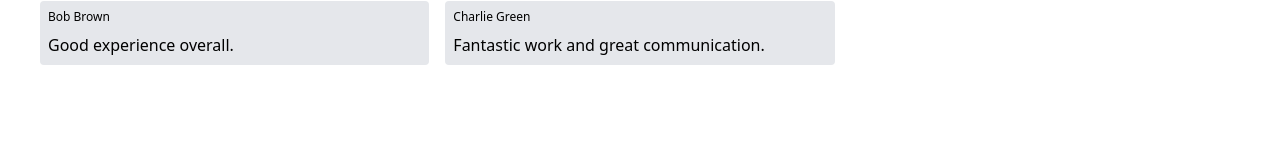
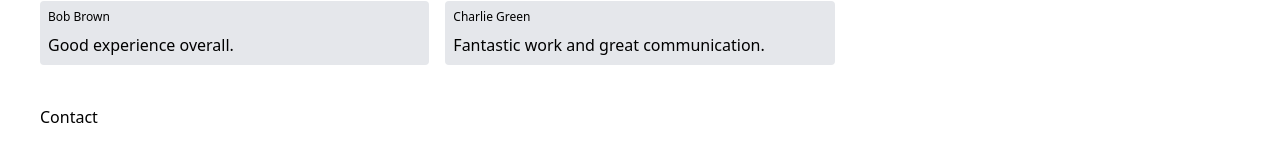
Before and after one commit to anthonywandera/anthonywandera, a React (Vite) app: page / in a window 1280 px wide. Shown: the part 1611-1772 px from the top of the page. Before the commit the page ends 1716 px from the top, so only its background shows below. Built offline with nearby package versions, Linux system fonts and the light colour scheme.

Commit message:
added a contact section

```diff
--- a/src/App.tsx
+++ b/src/App.tsx
@@ -1,4 +1,5 @@
 import About from "./sections/about";
+import Contact from "./sections/contact";
 import FeaturedProjects from "./sections/featured-projects";
 import Hero from "./sections/hero";
 import Navigation from "./sections/navigation";
@@ -16,6 +17,7 @@ export default function App() {
       <FeaturedProjects />
       <OtherProjects />
       <Reviews />
+      <Contact />
     </>
   );
 }
--- /dev/null
+++ b/src/sections/contact.tsx
@@ -0,0 +1,5 @@
+import Section from "../components/Section";
+
+export default function Contact() {
+  return <Section id="contact">Contact</Section>;
+}
```
